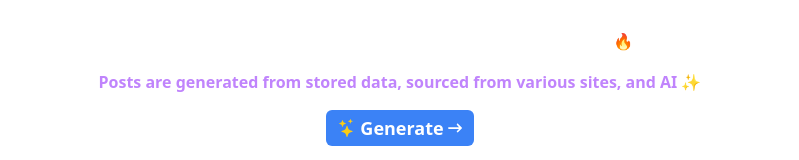
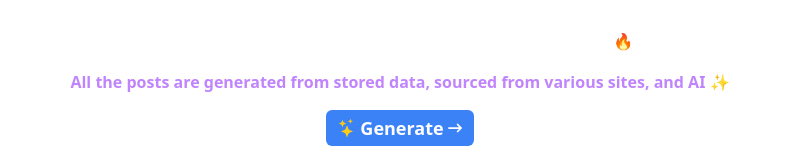
Before and after one commit to rinkitadhana/TweetSpree, a React (Vite) app: page / in a window 1280 px wide. Shown: the part 350-510 px from the top of the page, without its empty margins (240-1039 px from the left). Built offline with nearby package versions, Linux system fonts and the light colour scheme.

Commit message:
home page

```diff
--- a/src/component/Home.jsx
+++ b/src/component/Home.jsx
@@ -56,8 +56,8 @@ const Home = () => {
               </div>
               <div className=" px-4  flex   justify-center">
                 <div className=" flex gap-1 text-center items-center  font-semibold text-purple-400    text-xs md:text-base">
-                  Posts are generated from stored data, sourced from various
-                  sites, and AI ✨
+                  All the posts are generated from stored data, sourced from
+                  various sites, and AI ✨
                 </div>
               </div>
 
```
